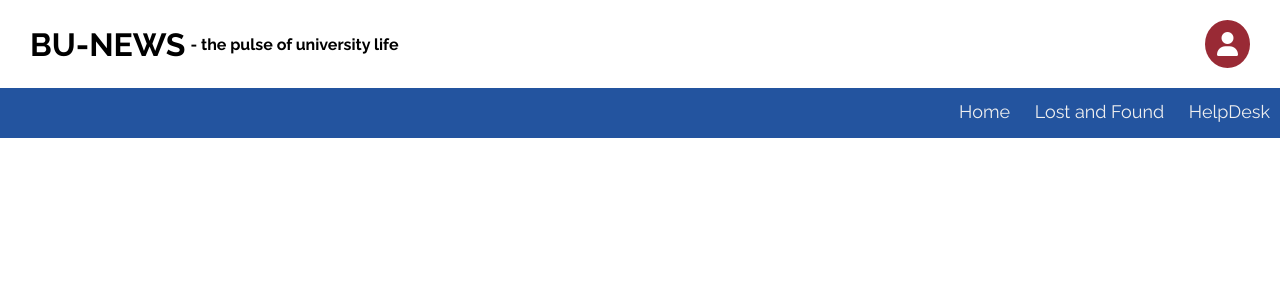
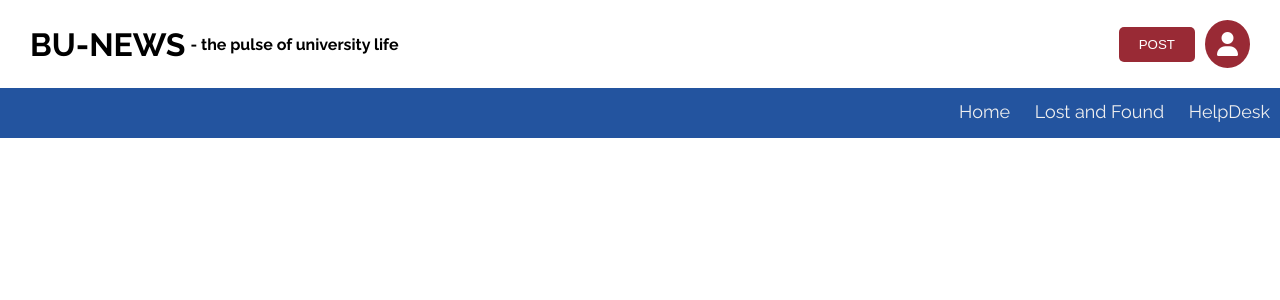
Before and after one commit to ChiragAgg5k/bu-news-website, a PHP site: page /html/nav.html in a window 1280 px wide. Shown: the top 300 px of the page. Run offline with PHP 8.4, Linux system fonts and the light colour scheme; some libraries are stand-ins or nearby versions.

Commit message:
added post button

```diff
--- a/css/nav.css
+++ b/css/nav.css
@@ -67,6 +67,27 @@ hr {
 }
 
 .web-name h1:hover {
+  cursor: pointer;
+  scale: 1.05;
+}
+
+span {
+  display: flex;
+  align-items: center;
+}
+
+.post-button {
+  background-color: var(--dark-red);
+  color: #fff;
+  padding: 10px 20px;
+  border: none;
+  border-radius: 5px;
+  transition: 0.3s;
+  margin-right: 10px;
+}
+
+.post-button:hover {
+  background-color: var(--light-red);
   cursor: pointer;
   scale: 1.05;
 }
--- a/html/nav.html
+++ b/html/nav.html
@@ -22,9 +22,14 @@
         </a>
         <h4> - the pulse of university life</h4>
       </div>
-      <div class="profile-icon">
-        <a href="../html/signup.html"><i class="fa-solid fa-user"></i></a>
-      </div>
+
+      <span>
+        <a href="../html/post-news.html"><button class="post-button">POST</button></a>
+        <div class="profile-icon">
+          <a href="../html/signup.html"><i class="fa-solid fa-user"></i></a>
+        </div>
+      </span>
+
     </div>
 
     <div class="nav">
```
Also changed, not shown: css/post-news.css (+15 -2 lines).
